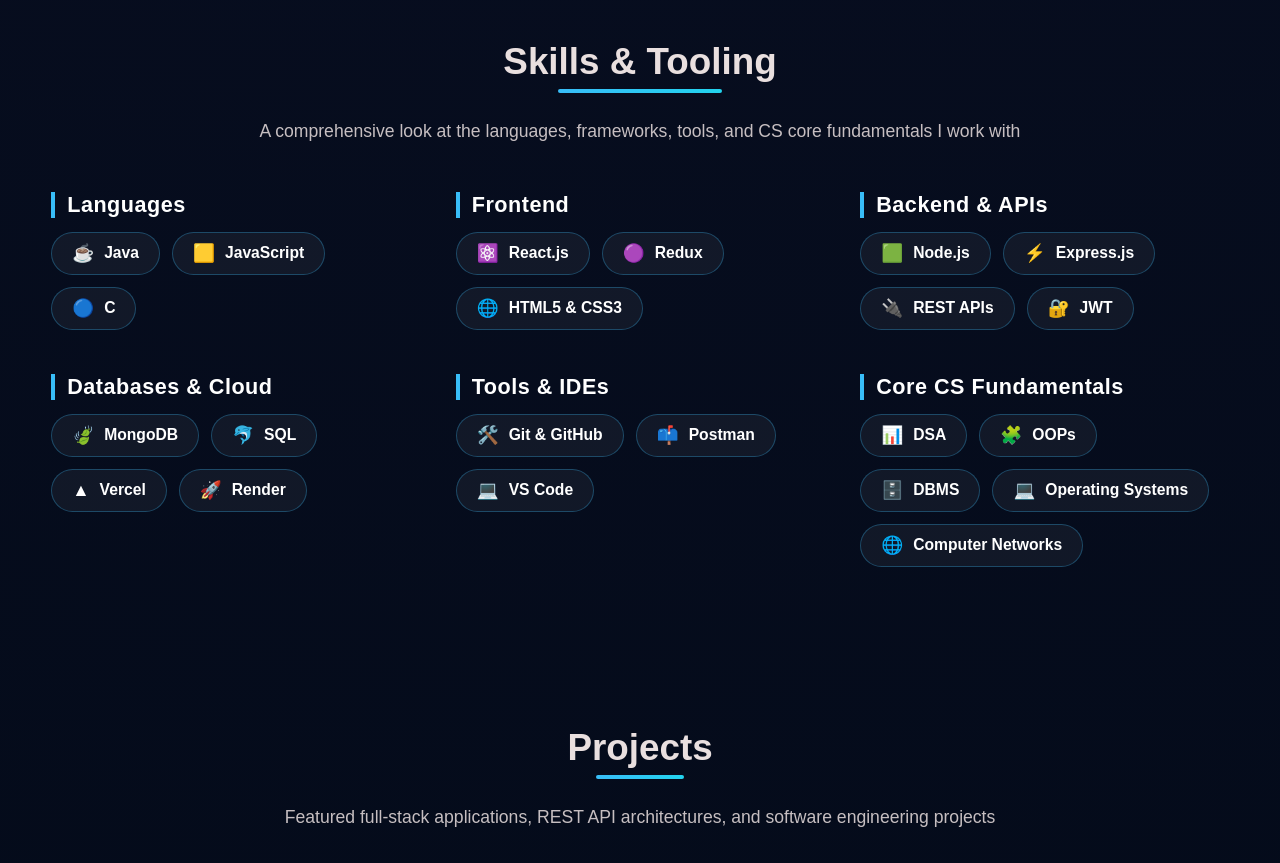
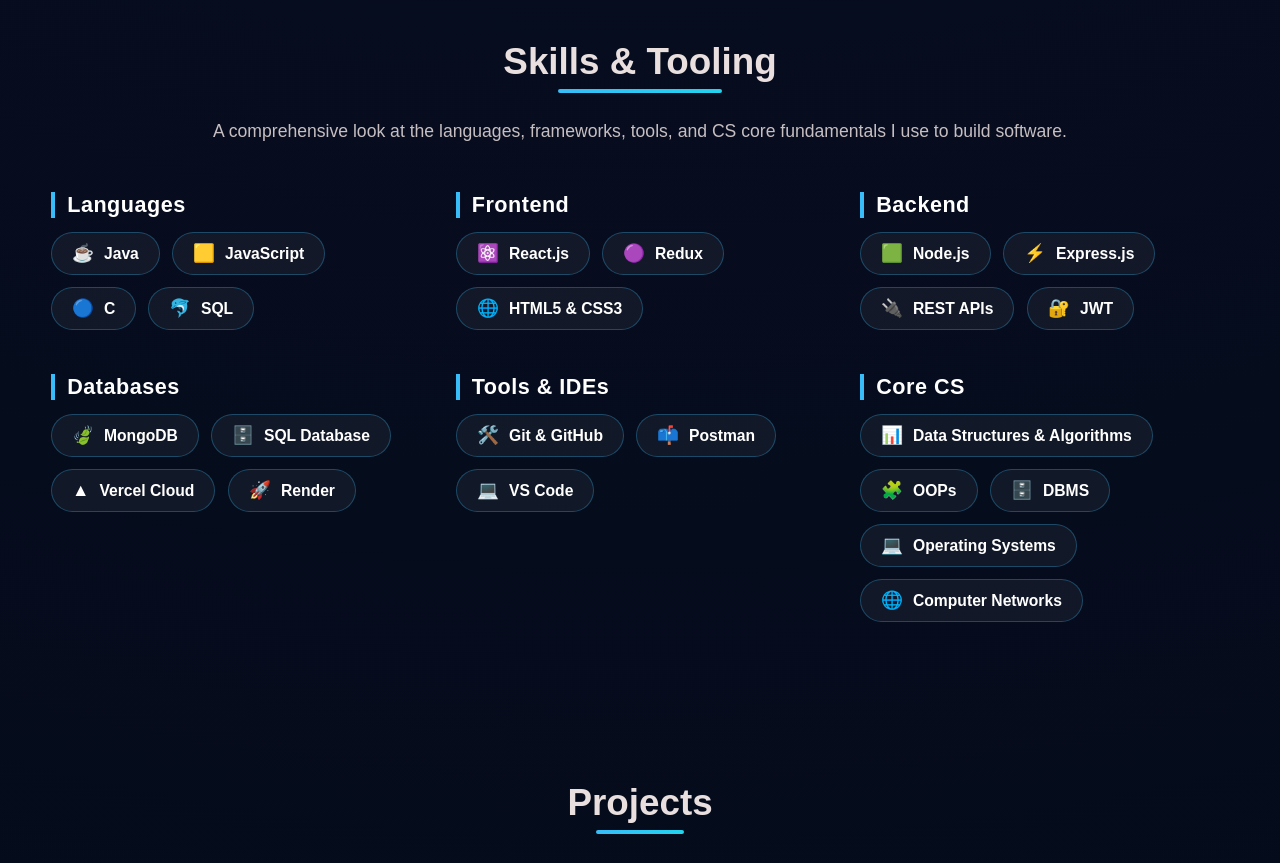
Before and after one commit to KANHAIYASINGH337/portfolio, a React (Create React App) app: page / in a window 1280 px wide. Shown: the part 1680-2543 px from the top of the page. Built offline with nearby package versions, Linux system fonts and the light colour scheme.

Commit message:
feat: add staggered pop-in animation to skill section

```diff
--- a/src/App.css
+++ b/src/App.css
@@ -334,6 +334,20 @@
   }
 }
 
+@keyframes skillPopIn {
+  0% {
+    opacity: 0;
+    transform: translateY(20px) scale(0.9);
+  }
+  70% {
+    transform: translateY(-3px) scale(1.03);
+  }
+  100% {
+    opacity: 1;
+    transform: translateY(0) scale(1);
+  }
+}
+
 .skills-pill-grid {
   margin-top: 50px;
   display: grid;
@@ -349,6 +363,15 @@
 
 .skills-pill-grid.animate-in .skill-category-box {
   animation: skillFadeIn 0.65s cubic-bezier(0.16, 1, 0.3, 1) forwards;
+}
+
+.skills-pill-grid .skill-pill {
+  opacity: 0;
+  transform: translateY(20px) scale(0.9);
+}
+
+.skills-pill-grid.animate-in .skill-pill {
+  animation: skillPopIn 0.5s cubic-bezier(0.175, 0.885, 0.32, 1.275) forwards;
 }
 
 .skill-category-box {
--- a/src/components/Skills.jsx
+++ b/src/components/Skills.jsx
@@ -1,60 +1,43 @@
 import { useEffect, useRef, useState } from "react";
 import "../App.css";
 
-const skillCategories = [
-  {
-    category: "Languages",
-    skills: [
-      { name: "Java", icon: "☕" },
-      { name: "JavaScript", icon: "🟨" },
-      { name: "C", icon: "🔵" },
+const SKILLS = {
+  Languages: [
+    { label: "Java", icon: "☕", color: "#ed8b00" },
+    { label: "JavaScript", icon: "🟨", color: "#f7df1e" },
+    { label: "C", icon: "🔵", color: "#00599c" },
+    { label: "SQL", icon: "🐬", color: "#4479a1" },
   ],
-  },
-  {
-    category: "Frontend",
-    skills: [
-      { name: "React.js", icon: "⚛️" },
-      { name: "Redux", icon: "🟣" },
-      { name: "HTML5 & CSS3", icon: "🌐" },
+  Frontend: [
+    { label: "React.js", icon: "⚛️", color: "#61dafb" },
+    { label: "Redux", icon: "🟣", color: "#764abc" },
+    { label: "HTML5 & CSS3", icon: "🌐", color: "#e34f26" },
   ],
-  },
-  {
-    category: "Backend & APIs",
-    skills: [
-      { name: "Node.js", icon: "🟩" },
-      { name: "Express.js", icon: "⚡" },
-      { name: "REST APIs", icon: "🔌" },
-      { name: "JWT", icon: "🔐" },
+  Backend: [
+    { label: "Node.js", icon: "🟩", color: "#339933" },
+    { label: "Express.js", icon: "⚡", color: "#ffffff" },
+    { label: "REST APIs", icon: "🔌", color: "#0055da" },
+    { label: "JWT", icon: "🔐", color: "#ffb703" },
   ],
-  },
-  {
-    category: "Databases & Cloud",
-    skills: [
-      { name: "MongoDB", icon: "🍃" },
-      { name: "SQL", icon: "🐬" },
-      { name: "Vercel", icon: "▲" },
-      { name: "Render", icon: "🚀" },
+  Databases: [
+    { label: "MongoDB", icon: "🍃", color: "#4ea94b" },
+    { label: "SQL Database", icon: "🗄️", color: "#00758f" },
+    { label: "Vercel Cloud", icon: "▲", color: "#ffffff" },
+    { label: "Render", icon: "🚀", color: "#46e3b7" },
   ],
-  },
-  {
-    category: "Tools & IDEs",
-    skills: [
-      { name: "Git & GitHub", icon: "🛠️" },
-      { name: "Postman", icon: "📫" },
-      { name: "VS Code", icon: "💻" },
+  "Tools & IDEs": [
+    { label: "Git & GitHub", icon: "🛠️", color: "#f05032" },
+    { label: "Postman", icon: "📫", color: "#ff6c37" },
+    { label: "VS Code", icon: "💻", color: "#0078d4" },
   ],
-  },
-  {
-    category: "Core CS Fundamentals",
-    skills: [
-      { name: "DSA", icon: "📊" },
-      { name: "OOPs", icon: "🧩" },
-      { name: "DBMS", icon: "🗄️" },
-      { name: "Operating Systems", icon: "💻" },
-      { name: "Computer Networks", icon: "🌐" },
+  "Core CS": [
+    { label: "Data Structures & Algorithms", icon: "📊", color: "#38bdf8" },
+    { label: "OOPs", icon: "🧩", color: "#22d3ee" },
+    { label: "DBMS", icon: "🗄️", color: "#818cf8" },
+    { label: "Operating Systems", icon: "💻", color: "#a78bfa" },
+    { label: "Computer Networks", icon: "🌐", color: "#f472b6" },
   ],
-  },
-];
+};
 
 export default function Skills() {
   const [isVisible, setIsVisible] = useState(false);
@@ -67,7 +50,7 @@
           setIsVisible(true);
         }
       },
-      { threshold: 0.15 }
+      { threshold: 0.1 }
     );
 
     if (sectionRef.current) {
@@ -81,22 +64,26 @@
     <section id="skills" className="skills-pro section" ref={sectionRef}>
       <h2>Skills & Tooling</h2>
       <p className="section-sub">
-        A comprehensive look at the languages, frameworks, tools, and CS core fundamentals I work with
+        A comprehensive look at the languages, frameworks, tools, and CS core fundamentals I use to build software.
       </p>
 
       <div className={`skills-pill-grid ${isVisible ? "animate-in" : ""}`}>
-        {skillCategories.map((group, idx) => (
+        {Object.entries(SKILLS).map(([category, skillsList], catIdx) => (
           <div
-            key={idx}
+            key={category}
             className="skill-category-box"
-            style={{ animationDelay: `${idx * 0.12}s` }}
+            style={{ animationDelay: `${catIdx * 0.1}s` }}
           >
-            <h3 className="skill-category-title">{group.category}</h3>
+            <h3 className="skill-category-title">{category}</h3>
             <div className="skill-pills">
-              {group.skills.map((skill, sIdx) => (
-                <div key={sIdx} className="skill-pill">
+              {skillsList.map((skill, sIdx) => (
+                <div
+                  key={sIdx}
+                  className="skill-pill"
+                  style={{ animationDelay: `${catIdx * 0.1 + sIdx * 0.05}s` }}
+                >
                   <span className="skill-pill-icon">{skill.icon}</span>
-                  <span className="skill-pill-name">{skill.name}</span>
+                  <span className="skill-pill-name">{skill.label}</span>
                 </div>
               ))}
             </div>
```
Lines whose indentation alone changed are shown as unchanged.
